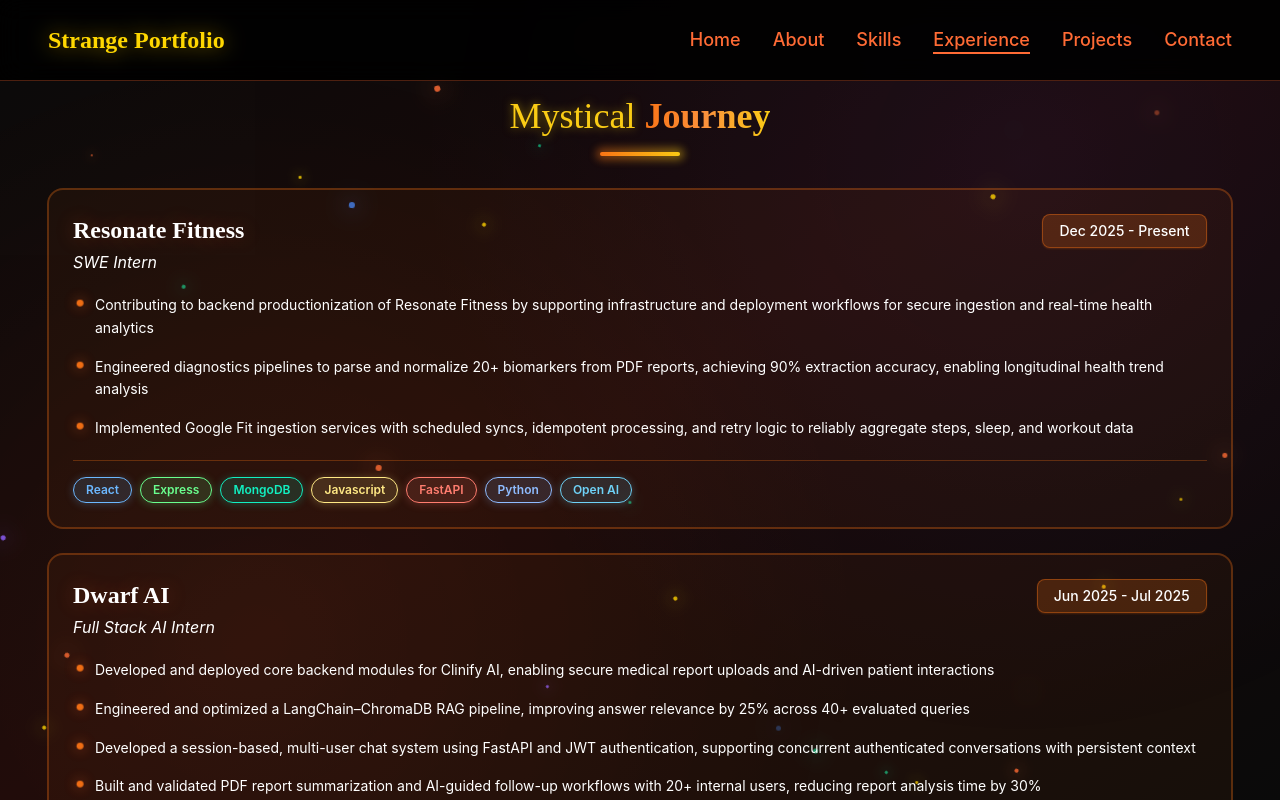
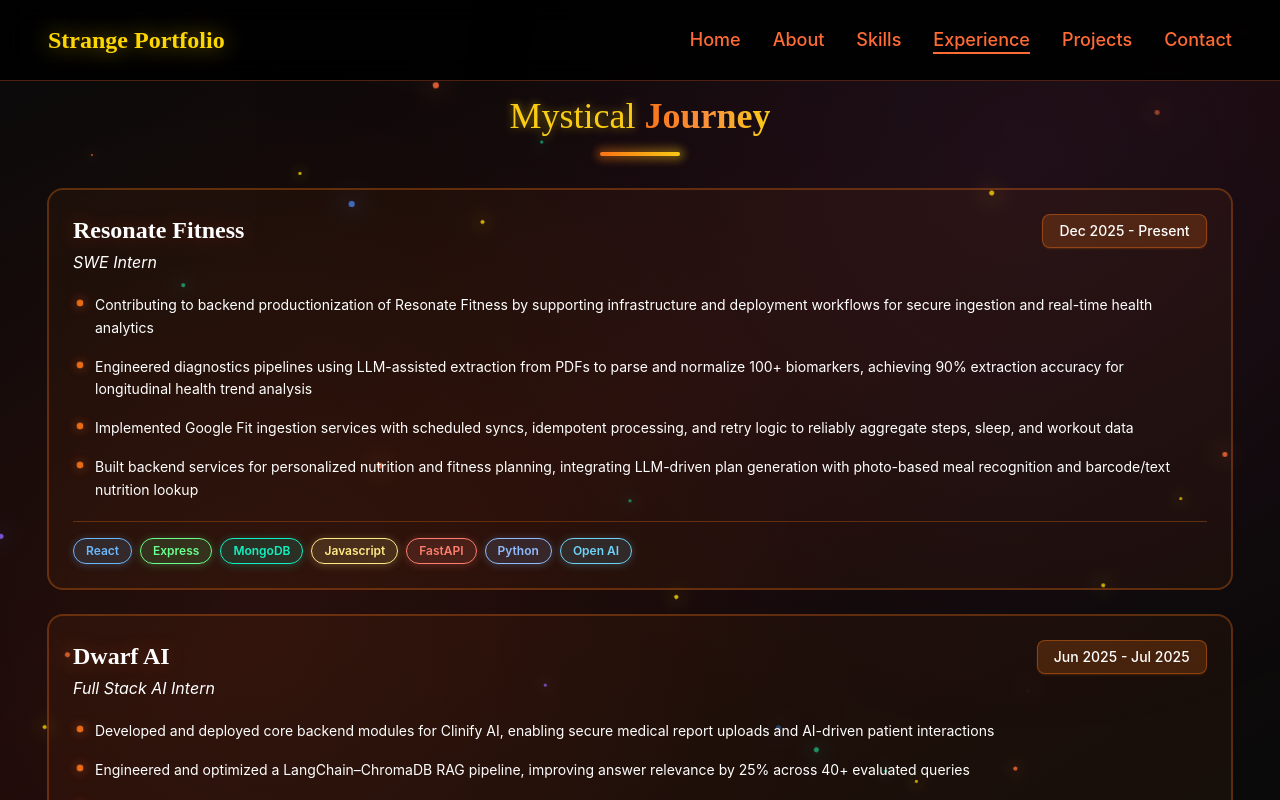
Before and after one commit to AkshatGarg952/My-Portfolio, a React (Vite) app: page /experience in a window 1280 px wide. Shown: the top 800 px of the page. Built offline with nearby package versions, Linux system fonts and the light colour scheme.

Commit message:
Update Experience.jsx

```diff
--- a/src/pages/Experience.jsx
+++ b/src/pages/Experience.jsx
@@ -9,8 +9,9 @@
     duration: "Dec 2025 - Present",
     achievements: [
       "Contributing to backend productionization of Resonate Fitness by supporting infrastructure and deployment workflows for secure ingestion and real-time health analytics",
-      "Engineered diagnostics pipelines to parse and normalize 20+ biomarkers from PDF reports, achieving 90% extraction accuracy, enabling longitudinal health trend analysis",
-      "Implemented Google Fit ingestion services with scheduled syncs, idempotent processing, and retry logic to reliably aggregate steps, sleep, and workout data"
+      "Engineered diagnostics pipelines using LLM-assisted extraction from PDFs to parse and normalize 100+ biomarkers, achieving 90% extraction accuracy for longitudinal health trend analysis",
+      "Implemented Google Fit ingestion services with scheduled syncs, idempotent processing, and retry logic to reliably aggregate steps, sleep, and workout data",
+      "Built backend services for personalized nutrition and fitness planning, integrating LLM-driven plan generation with photo-based meal recognition and barcode/text nutrition lookup"
     ],
     tech: ["React", "Express", "MongoDB", "Javascript", "FastAPI", "Python", "Open AI"]
   },
@@ -22,7 +23,7 @@
       "Developed and deployed core backend modules for Clinify AI, enabling secure medical report uploads and AI-driven patient interactions",
       "Engineered and optimized a LangChain–ChromaDB RAG pipeline, improving answer relevance by 25% across 40+ evaluated queries",
       "Developed a session-based, multi-user chat system using FastAPI and JWT authentication, supporting concurrent authenticated conversations with persistent context",
-      "Built and validated PDF report summarization and AI-guided follow-up workflows with 20+ internal users, reducing report analysis time by 30%",
+      "Built and validated LLM-based conversational session summarization and follow-up workflows with 20+ internal users, reducing manual review time by 30%",
     ],
     tech: ["React", "FastAPI", "MongoDB", "Python", "Docker", "AWS", "Langgraph", "ChromaDB", "Langchain"]
   }
```
